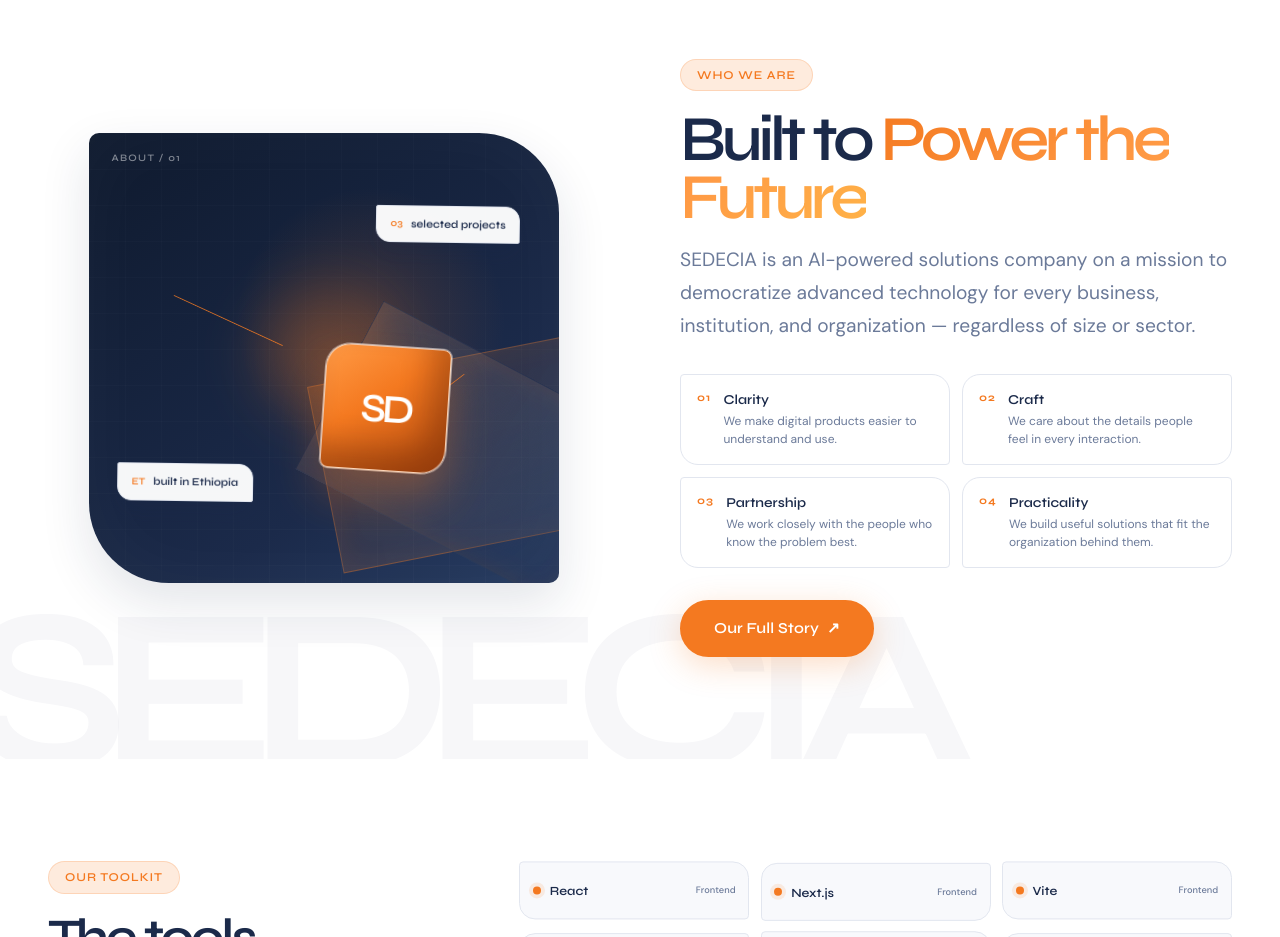
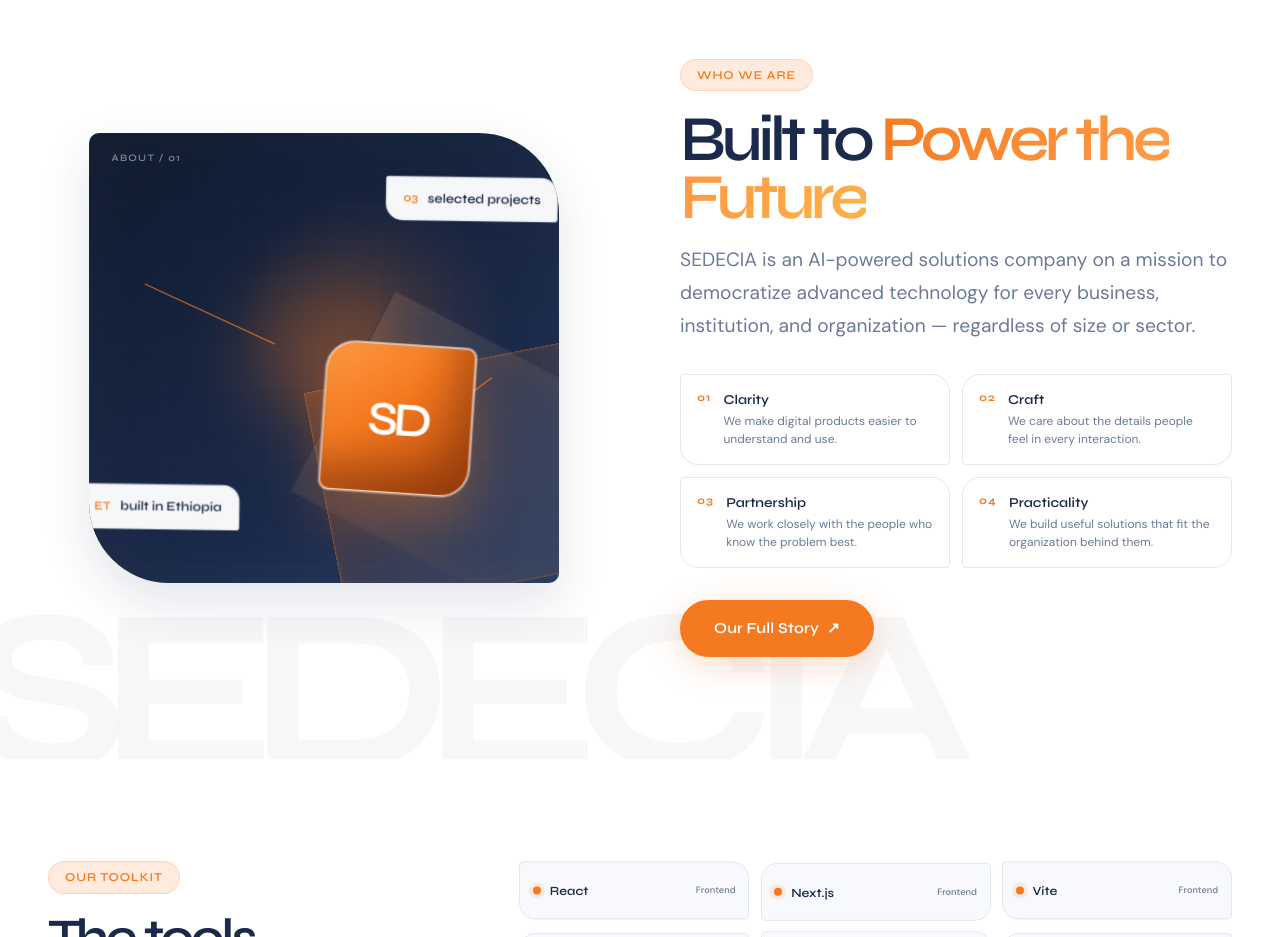
Before and after one commit to yerondereje432/sedecia, a React (Vite) app: page / in a window 1280 px wide. Shown: the part 2260-3197 px from the top of the page. Built offline with nearby package versions, Linux system fonts and the light colour scheme.

Commit message:
Add scrollScale animation to AboutPreview component

```diff
--- a/src/components/sections/AboutPreview.jsx
+++ b/src/components/sections/AboutPreview.jsx
@@ -24,6 +24,7 @@ function AboutObject() {
   const rotateY = useSpring(useTransform(pointerX, [-1, 1], [-12, 12]), { stiffness: 180, damping: 22 });
   const moveX = useSpring(useTransform(pointerX, [-1, 1], [-12, 12]), { stiffness: 160, damping: 25 });
   const moveY = useSpring(useTransform(pointerY, [-1, 1], [-10, 10]), { stiffness: 160, damping: 25 });
+  const scrollScale = useSpring(useTransform(scrollYProgress, [0, 1], [1, 1.35]), { stiffness: 115, damping: 24, mass: 0.8 });
   const handleMove = (event) => {
     const rect = event.currentTarget.getBoundingClientRect();
     pointerX.set(((event.clientX - rect.left) / rect.width) * 2 - 1);
@@ -33,7 +34,7 @@ function AboutObject() {
   const handleLeave = () => { pointerX.set(0); pointerY.set(0); setActive(false); };
   return (
     <div className={`about-preview__stage ${active ? 'is-active' : ''}`} onMouseMove={handleMove} onMouseLeave={handleLeave}>
-      <motion.div ref={ref} className="about-preview__object" style={{ rotate: scrollRotate, y: scrollY, rotateX, rotateY, x: moveX }}>
+      <motion.div ref={ref} className="about-preview__object" style={{ rotate: scrollRotate, y: scrollY, scale: scrollScale, rotateX, rotateY, x: moveX }}>
         <div className="about-preview__object-aura" />
         <motion.div className="about-preview__object-core" animate={{ y: [0, -10, 0], rotateZ: [-4, 3, -4] }} transition={{ duration: 4.5, repeat: Infinity, ease: 'easeInOut' }}><span>SD</span></motion.div>
         <motion.div className="about-preview__object-plane about-preview__object-plane--one" animate={{ rotateZ: [-12, -8, -12] }} transition={{ duration: 7, repeat: Infinity, ease: 'easeInOut' }} />
```
